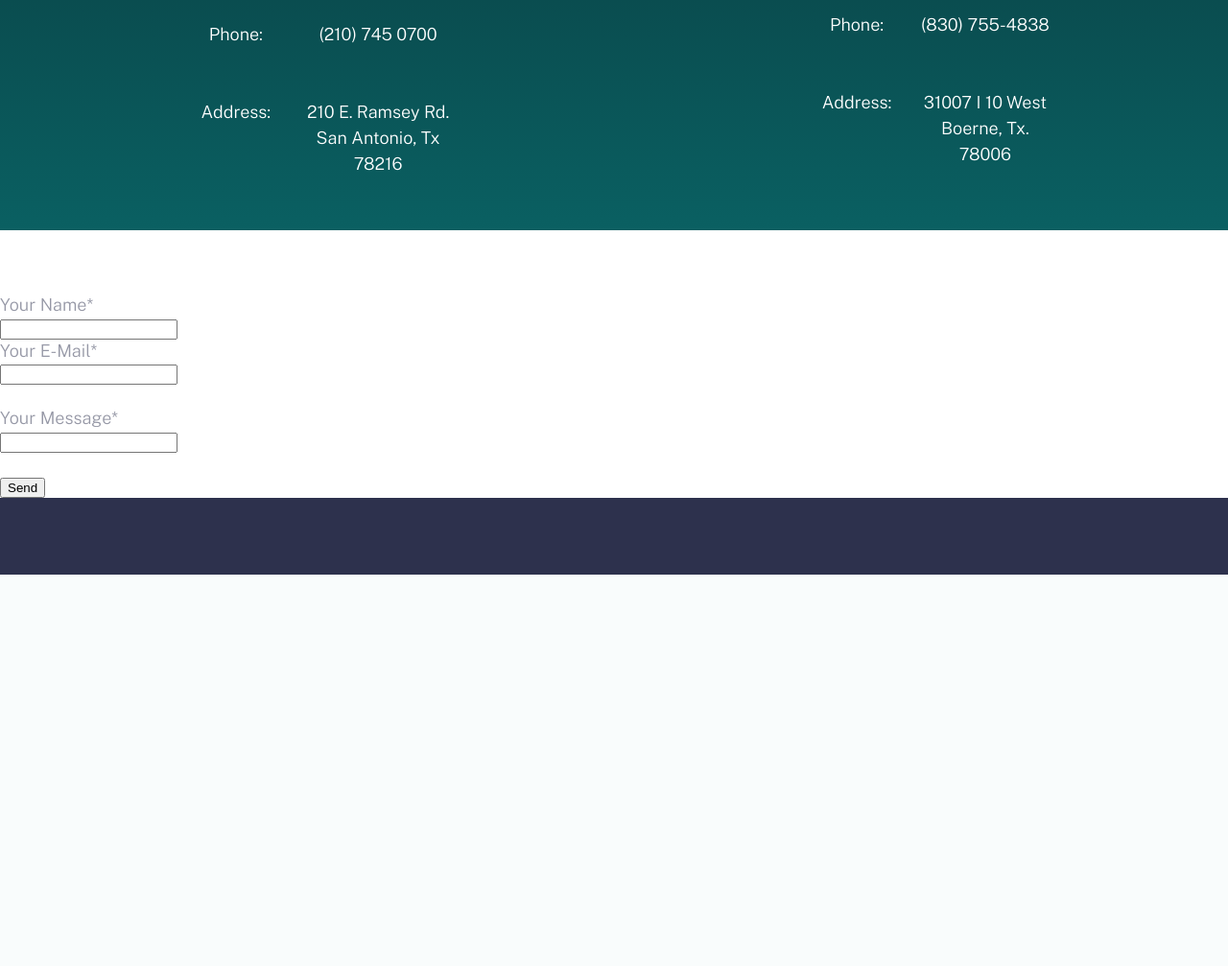
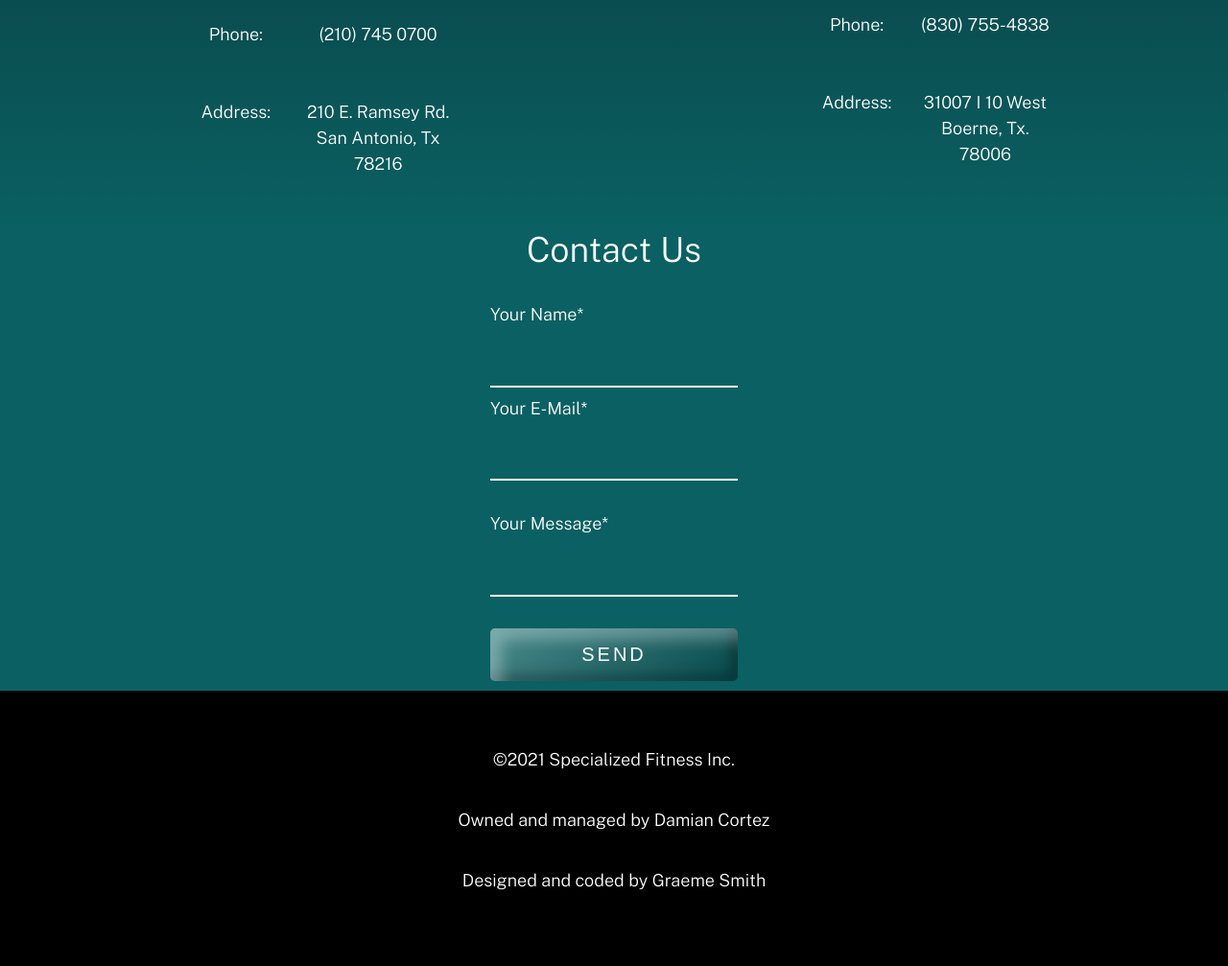
Before and after one commit to Graeme-Parker-Smith/fit, a PHP site: page / in a window 1280 px wide. Shown: the part 1337-2344 px from the top of the page at 96% size. Before the commit the page ends 1936 px from the top, so only its background shows below. Run offline with PHP 8.4, Linux system fonts and the light colour scheme.

Commit message:
add page content

```diff
--- /dev/null
+++ b/app/scss/_contact.scss
@@ -0,0 +1,53 @@
+.contact {
+    background-color: $turquoise;
+    color: white;
+    display: flex;
+    flex-direction: column;
+    align-items: center;
+
+    &__form {
+        padding: 10px;
+        width: 278px;
+        max-width: 80vw;
+
+        &__input {
+            width: 100%;
+            margin-top: 45px;
+            margin-bottom: 20px;
+
+            background-color: transparent;
+            border: none;
+            border-bottom: 2px solid white;
+            margin-bottom: 10px;
+        }
+
+        &__submit {
+            // font-weight: 700;
+            font-size: $font-lg;
+            display: block;
+            margin: 0 auto;
+            width: 100%;
+            padding: 1rem;
+
+            // height: 6.25rem;
+            // width: 6.25rem;
+            // border-radius: 50%;
+            border: none;
+            border-radius: 5px;
+            color: white;
+            font-weight: 300;
+            text-transform: uppercase;
+            letter-spacing: 0.1875rem;
+
+            // background: transparent;
+            background: linear-gradient(-45deg, rgba(0, 0, 0, 0.22), rgba(255, 255, 255, 0.25));
+
+
+                box-shadow: 12px 12px 16px 0 rgba(255, 255, 255, 0.3) inset, -8px -8px 12px 0 rgba(0, 0, 0, 0.25) inset;
+            cursor: pointer;
+        }
+
+        // .inset-shadow {
+        // }
+    }
+}
--- a/app/scss/_footer.scss
+++ b/app/scss/_footer.scss
@@ -1,5 +1,5 @@
 .footer {
-    background-color: $darkBlue;
+    background-color: black;
     color: $white;
     padding: 2.5rem;
     text-align: center;
--- a/app/scss/style.css
+++ b/app/scss/style.css
@@ -321,8 +321,46 @@ button:hover::before,
   grid-template-columns: repeat(2, 1fr);
 }
 
+.contact {
+  background-color: #0A6062;
+  color: white;
+  display: flex;
+  flex-direction: column;
+  align-items: center;
+}
+.contact__form {
+  padding: 10px;
+  width: 278px;
+  max-width: 80vw;
+}
+.contact__form__input {
+  width: 100%;
+  margin-top: 45px;
+  margin-bottom: 20px;
+  background-color: transparent;
+  border: none;
+  border-bottom: 2px solid white;
+  margin-bottom: 10px;
+}
+.contact__form__submit {
+  font-size: 1.25rem;
+  display: block;
+  margin: 0 auto;
+  width: 100%;
+  padding: 1rem;
+  border: none;
+  border-radius: 5px;
+  color: white;
+  font-weight: 300;
+  text-transform: uppercase;
+  letter-spacing: 0.1875rem;
+  background: linear-gradient(-45deg, rgba(0, 0, 0, 0.22), rgba(255, 255, 255, 0.25));
+  box-shadow: 12px 12px 16px 0 rgba(255, 255, 255, 0.3) inset, -8px -8px 12px 0 rgba(0, 0, 0, 0.25) inset;
+  cursor: pointer;
+}
+
 .footer {
-  background-color: #2d314d;
+  background-color: black;
   color: white;
   padding: 2.5rem;
   text-align: center;
--- a/app/scss/style.scss
+++ b/app/scss/style.scss
@@ -6,4 +6,5 @@
 @import "header";
 @import "hero";
 @import "locations";
+@import "contact";
 @import "footer";
--- a/index.html
+++ b/index.html
@@ -81,16 +81,20 @@
 			<h2>Contact Us</h2>
 			<form class=contact__form action="/">
 				<label for="fname">Your Name*</label><br />
-				<input type="text" id="name" name="name" /><br />
+				<input class="contact__form__input" type="text" id="name" name="name" /><br />
 				<label for="lname">Your E-Mail*</label><br />
-				<input type="email" id="email" name="email" /><br /><br />
+				<input class="contact__form__input" type="email" id="email" name="email" /><br /><br />
 				<label for="lname">Your Message*</label><br />
-				<input type="text" id="message" name="message" /><br /><br />
-				<input id="sendBtn" type="submit" value="Send" />
+				<input class="contact__form__input" type="text" id="message" name="message" /><br /><br />
+				<input class="contact__form__submit" type="submit" value="Send" />
 			</form>
 		</section>
 
-		<footer class="footer"></footer>
+		<footer class="footer">
+			<p>©2021 Specialized Fitness Inc.</p>
+			<p>Owned and managed by Damian Cortez</p>
+			<p>Designed and coded by Graeme Smith</p>
+		</footer>
 
 		<script src="./app/js/script.js"></script>
 	</body>
```
Also changed, not shown: 1 other file.
